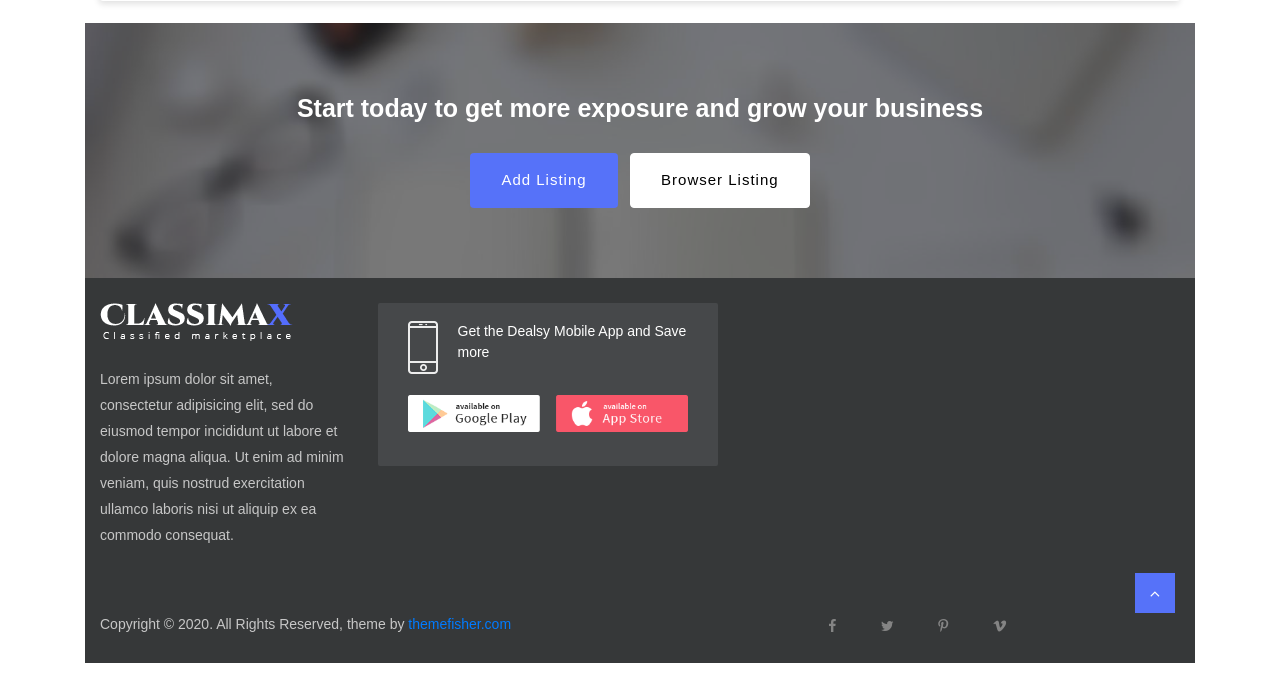
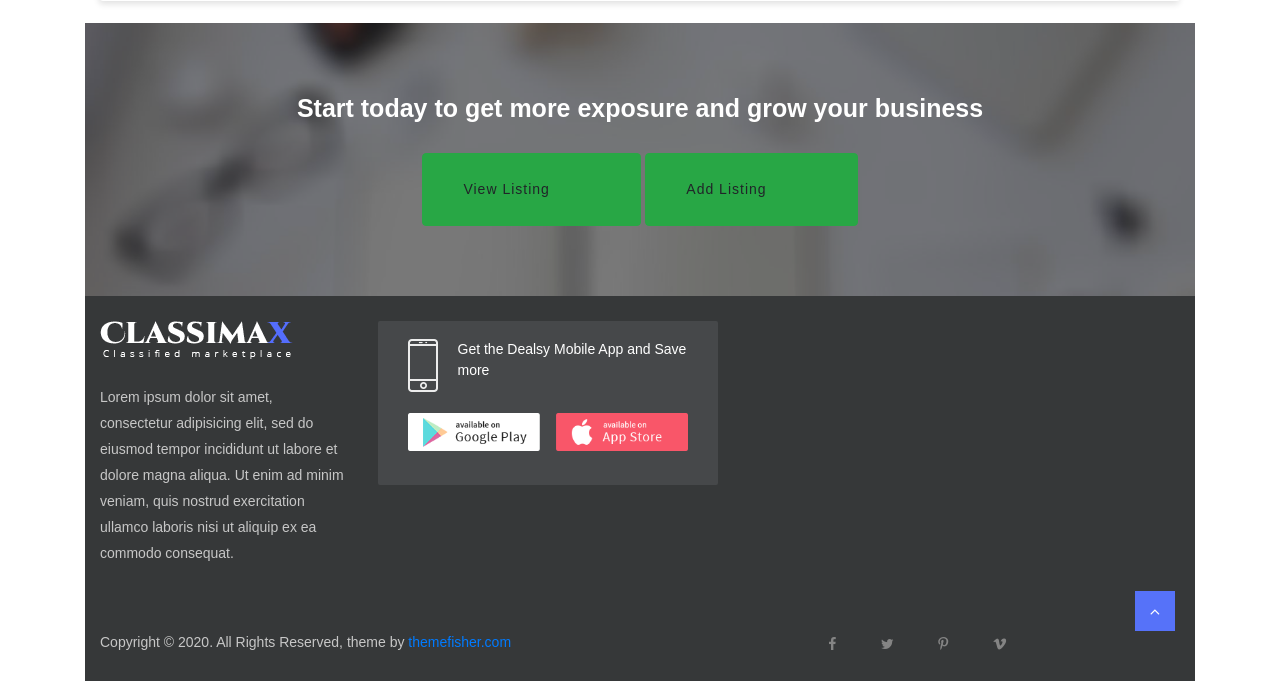
Before and after one commit to baddipudiDebora/MongoDBholidayhomeListing, a Flask app: page / in a window 1280 px wide. Shown: the part 734-1415 px from the top of the page. Run offline with Flask 2, Linux system fonts and the light colour scheme; data that the repository does not hold is empty; some libraries are stand-ins or nearby versions; some web fonts are replaced.

Commit message:
fixed add listing and view listing routing and styling

```diff
--- a/run.py
+++ b/run.py
@@ -73,12 +73,12 @@ def get_property_type():
 
 @app.route('/addlisting')
 def addlisting():
-    return render_template("ad-listing.html", page_title="Add Listing")
+    return render_template("Ad-listing.html", page_title="Add Listing")
 
 
 @app.route('/viewlisting')
 def viewlisting():
-    return render_template("ad-listing.html", page_title="View Listing")
+    return render_template("ad-list-view.html", page_title="View Listing")
 
 
 @app.route('/userprofile')
--- a/templates/index.html
+++ b/templates/index.html
@@ -114,8 +114,8 @@
 					<h2>Start today to get more exposure and
 					grow your business</h2>
 					<ul class="list-inline mt-30">
-						<li class="list-inline-item"><a class="btn btn-main" href="ad-listing.html">Add Listing</a></li>
-						<li class="list-inline-item"><a class="btn btn-secondary" href="category.html">Browser Listing</a></li>
+						<button class="btn btn-success"><li class="list-inline-item"><a class="dropdown-item" href="{{url_for('viewlisting')}}">View Listing</a></li></button>
+						<button class="btn btn-success"><li class="list-inline-item"><a class="dropdown-item" href="{{url_for('addlisting')}}">Add Listing</a></li></button>
 					</ul>
 				</div>
 			</div>
```
